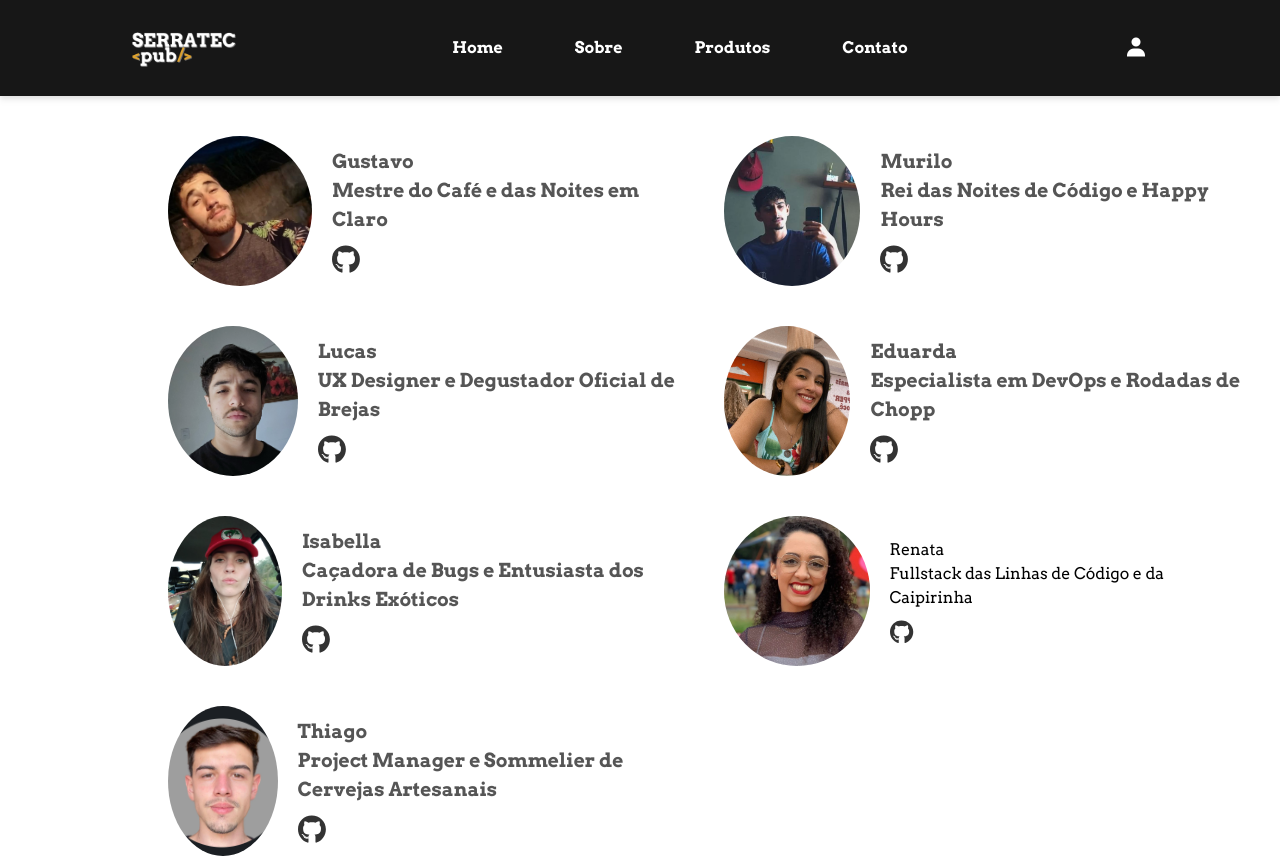
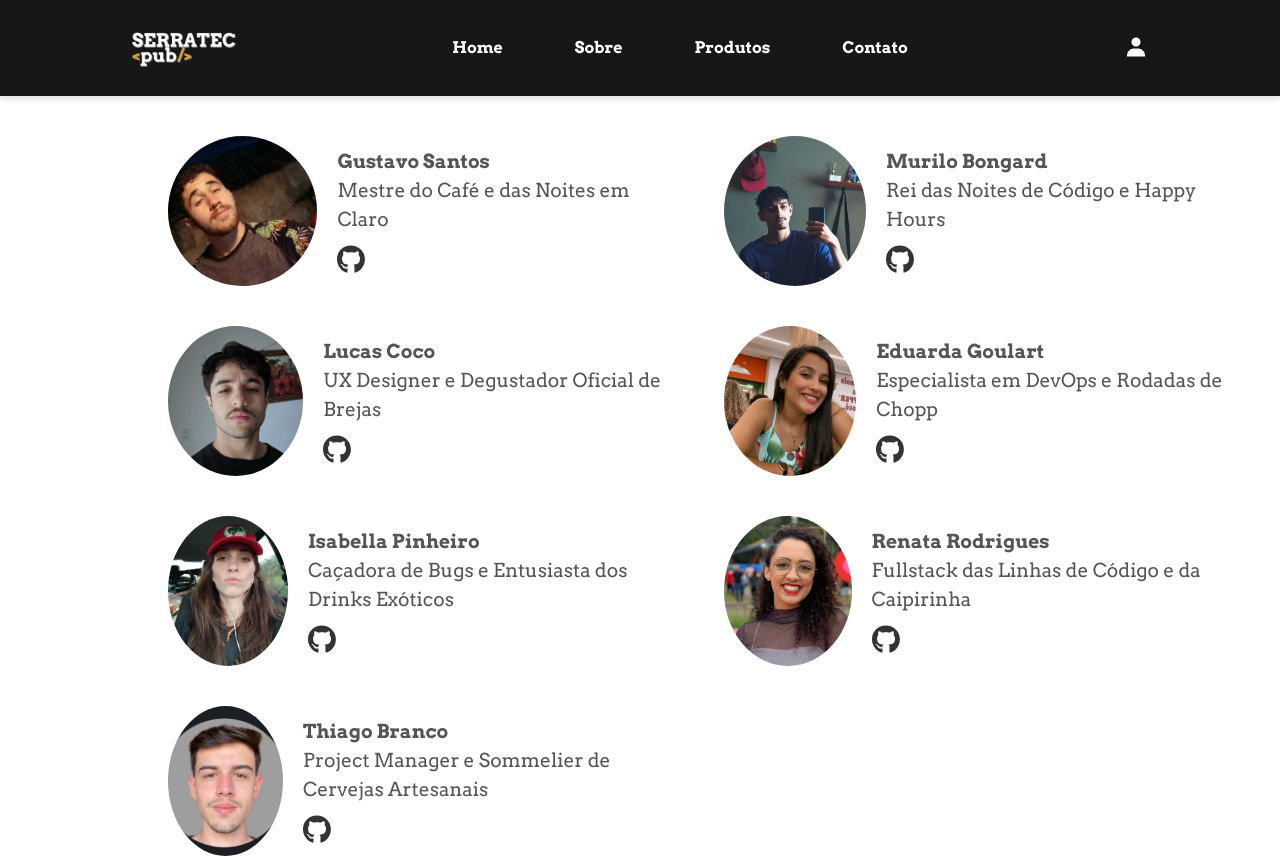
Before and after one commit to itsrerodrigs/serratec-web-react, a React (Vite) app in the folder SerratecPub-React/: page /sobre in a window 1280 px wide. Shown: the top 858 px of the page. Built offline with nearby package versions, Linux system fonts and the light colour scheme; a web font is replaced by a local one.

Commit message:
espera eu passar isso

```diff
--- a/SerratecPub-React/src/pages/Produto/ProdutoPage.jsx
+++ b/SerratecPub-React/src/pages/Produto/ProdutoPage.jsx
@@ -49,7 +49,6 @@ export function ProdutoPage() {
             descricao: produto.descricao,
             qntd: quantidade,
             valorBruto: valorBruto
-
         };
         setValorTotal( carrinho.reduce((acc, item) => acc + item.valorBruto, 0)),
         console.log()
--- a/SerratecPub-React/src/pages/Sobre/Sobre.js
+++ b/SerratecPub-React/src/pages/Sobre/Sobre.js
@@ -45,16 +45,21 @@ export const ImagemMembro = styled.img`
 `;
 
 export const Descricao = styled.div`
-  font-size: 1rem;
+  font-size: 0.9rem;
   color: #555;
   font-size: larger;
   font-family: Arvo, serif;
-  font-weight: bold;
 
   @media (max-width: 600px) {
     font-size: 0.9rem;
   }
 `;
+
+export const Nome = styled.span`
+  font-family: Arvo, serif;
+  font-weight: bold;
+  color: #555;
+`
 
 export const GithubIcon  = styled(FontAwesomeIcon) `
     color: #333;
--- a/SerratecPub-React/src/pages/Sobre/SobrePage.jsx
+++ b/SerratecPub-React/src/pages/Sobre/SobrePage.jsx
@@ -1,5 +1,4 @@
 import styles from "./SobrePage.module.css";
-import { FontAwesomeIcon } from "@fortawesome/react-fontawesome";
 import { faGithub } from "@fortawesome/free-brands-svg-icons";
 import gustavoFt from "../../assets/images/gustavoFt.jpeg";
 import murilo from "../../assets/images/murilo.jpg";
@@ -8,8 +7,8 @@ import isabellaFt from "../../assets/images/isabellaFt.jpeg";
 import eduardaFt from "../../assets/images/eduardaFt.jpeg";
 import lucasFt from "../../assets/images/lucasFt.jpeg";
 import thiago from "../../assets/images/thiago.png";
-import { FotoMembro, Membro, Descricao, ImagemMembro, GithubIcon } from './Sobre.js';
-import Garcom from "../../assets/images/Garcom.jpg";
+import { FotoMembro, Membro, Descricao, ImagemMembro, GithubIcon, Nome  } from './Sobre.js';
+// import Garcom from "../../assets/images/Garcom.jpg";
 
 
 export function SobrePage() {
@@ -24,7 +23,7 @@ export function SobrePage() {
           <ImagemMembro src={gustavoFt} alt="Gustavo" />
         </a>
         <Descricao>
-          Gustavo<br/>Mestre do Café e das Noites em Claro
+          <Nome>Gustavo Santos</Nome><br/>Mestre do Café e das Noites em Claro
           <a
             href="https://github.com/Gustavo-c-s"
             target="_blank"
@@ -43,7 +42,7 @@ export function SobrePage() {
           <ImagemMembro src={murilo} alt="Murilo" />
         </a>
         <Descricao>
-          Murilo<br/>Rei das Noites de Código e Happy Hours
+          <Nome>Murilo Bongard</Nome><br/>Rei das Noites de Código e Happy Hours
           <a
             href="https://github.com/murilobongard"
             target="_blank"
@@ -62,7 +61,7 @@ export function SobrePage() {
           <ImagemMembro src={lucasFt} alt="Lucas" />
         </a>
         <Descricao>
-          Lucas<br/>UX Designer e Degustador Oficial de Brejas
+          <Nome>Lucas Coco</Nome><br/>UX Designer e Degustador Oficial de Brejas
           <a
             href="https://github.com/lucauxs"
             target="_blank"
@@ -81,7 +80,7 @@ export function SobrePage() {
           <ImagemMembro src={eduardaFt} alt="Eduarda" />
         </a>
         <Descricao>
-          Eduarda<br/>Especialista em DevOps e Rodadas de Chopp
+          <Nome>Eduarda Goulart</Nome><br/>Especialista em DevOps e Rodadas de Chopp
           <a
             href="https://github.com/Eduarda-goular"
             target="_blank"
@@ -100,7 +99,7 @@ export function SobrePage() {
           <ImagemMembro src={isabellaFt} alt="Isabella" />
         </a>
         <Descricao>
-          Isabella<br/>Caçadora de Bugs e Entusiasta dos Drinks Exóticos
+          <Nome>Isabella Pinheiro</Nome><br/>Caçadora de Bugs e Entusiasta dos Drinks Exóticos
           <a
             href="https://github.com/isb-op"
             target="_blank"
@@ -118,8 +117,8 @@ export function SobrePage() {
         >
           <ImagemMembro src={renataFt} alt="Renata" />
         </a>
-        <div className={styles.Descricao}>
-          Renata<br/>Fullstack das Linhas de Código e da Caipirinha
+        <Descricao>
+          <Nome>Renata Rodrigues</Nome><br/>Fullstack das Linhas de Código e da Caipirinha
           <a
             href="https://github.com/itsrerodrigs"
             target="_blank"
@@ -127,7 +126,7 @@ export function SobrePage() {
           >
             <GithubIcon icon={faGithub} />
           </a>
-        </div>
+        </Descricao>
       </Membro>
       <Membro>
         <a
@@ -138,7 +137,7 @@ export function SobrePage() {
           <ImagemMembro src={thiago} alt="Thiago" />
         </a>
         <Descricao>
-          Thiago<br/>Project Manager e Sommelier de Cervejas Artesanais
+          <Nome>Thiago Branco</Nome><br/>Project Manager e Sommelier de Cervejas Artesanais
           <a
             href="https://github.com/thiagobranconf"
             target="_blank"
```
